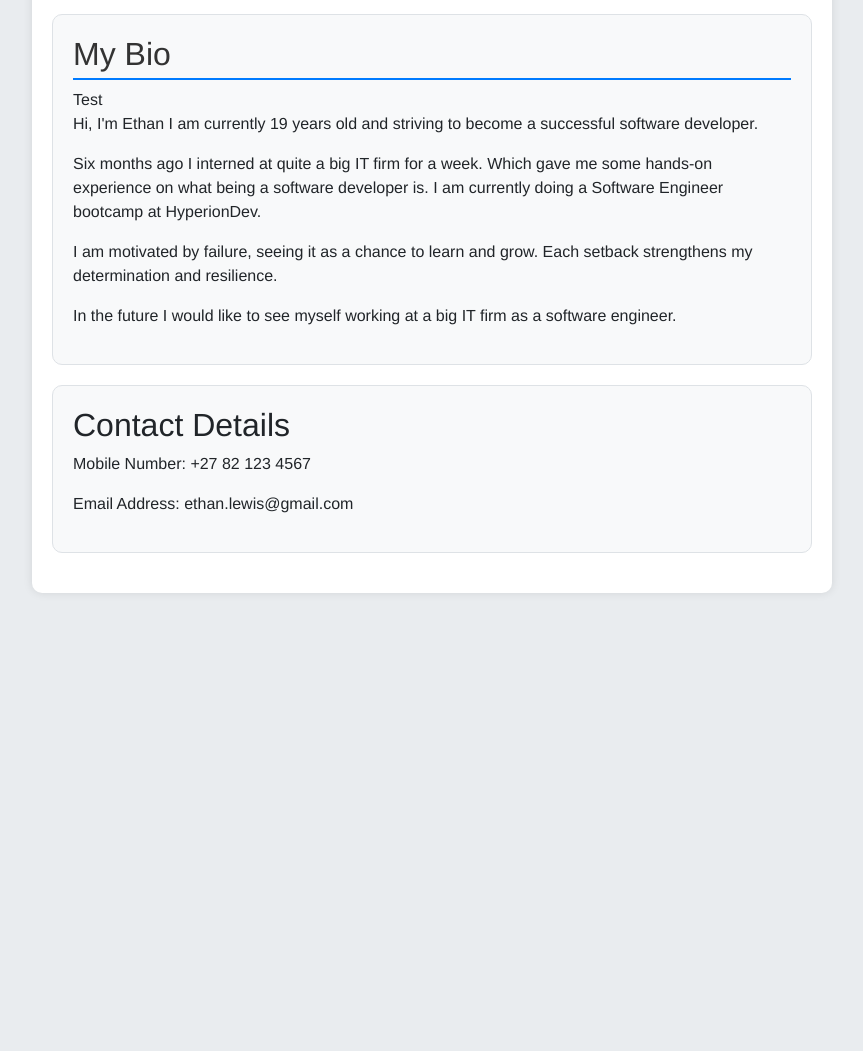
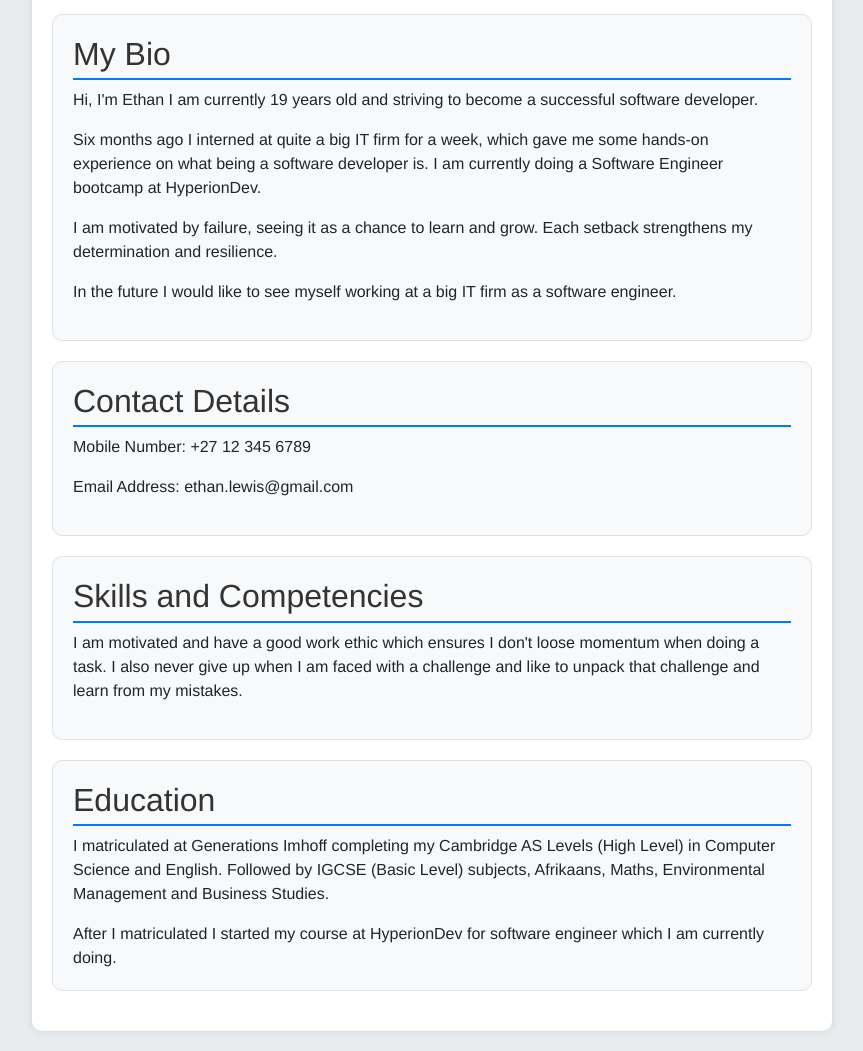
Before and after one commit to ethanlewis938/MyCV, a plain HTML site: page index.html in a window 1280 px wide. Shown: the part 200-1251 px from the top of the page, without its empty margins (208-1071 px from the left). Before the commit the page ends 813 px from the top, so only its background shows below. Drawn offline with nearby package versions, Linux system fonts and the light colour scheme.

Commit message:
Added another page index.html

```diff
--- a/index.html
+++ b/index.html
@@ -8,7 +8,6 @@
     crossorigin="anonymous">
 <head>
     <style>
-
 body {
     font-family: 'Helvetica Neue', sans-serif;
     background-color: #e9ecef;
@@ -56,19 +55,19 @@ section {
     border: 1px solid #dee2e6;
 }
 
+section h2 {
+    border-bottom: 2px solid #007bff;
+    padding-bottom: 5px;
+    color: #333;
+}
+
 .bio a {
     text-decoration: none;
     color: #007bff;
     font-weight: bold;
 }
 
-.bio h2{
-    border-bottom: 2px solid #007bff;
-    padding-bottom: 5px;
-    color: #333;
-}
-
-    </style>
+</style>
 </head>
 <body>
     <div class="container">
@@ -81,11 +80,10 @@ section {
         <!-- Bio section -->
         <section class="bio">
             <h2>My Bio</h2>
-            Test
             <p>Hi, I'm Ethan I am currently 19 years old and striving to become a successful software developer.
                 <br>
                 <p>
-                    Six months ago I interned at quite a big IT firm for a week. Which gave me some hands-on experience on what being a software
+                    Six months ago I interned at quite a big IT firm for a week, which gave me some hands-on experience on what being a software
                     developer is. I am currently doing a Software Engineer bootcamp at HyperionDev.
                 </p>
                 <p>
@@ -100,9 +98,24 @@ section {
         <!-- Contact details section -->
         <section class="contact">
             <h2>Contact Details</h2>
-            <p>Mobile Number: +27 82 123 4567</p>
+            <p>Mobile Number: +27 12 345 6789</p>
             <p>Email Address: ethan.lewis@gmail.com</p>
         </section>
+
+        <section class="skills">
+            <h2>Skills and Competencies</h2>
+            <p>I am motivated and have a good work ethic which ensures I don't loose momentum when doing a task.
+                I also never give up when I am faced with a challenge and like to unpack that challenge and learn from my mistakes.
+            </p>
+        </section>
+
+        <section class="education">
+            <h2>Education</h2>
+            <p>
+                I matriculated at Generations Imhoff completing my Cambridge AS Levels (High Level) in Computer Science and English.
+                Followed by IGCSE (Basic Level) subjects, Afrikaans, Maths, Environmental Management and Business Studies.
+            </p>After I matriculated I started my course at HyperionDev for software engineer which I am currently doing.
+    </section>
     </div>
 </body>
 </html>
```
